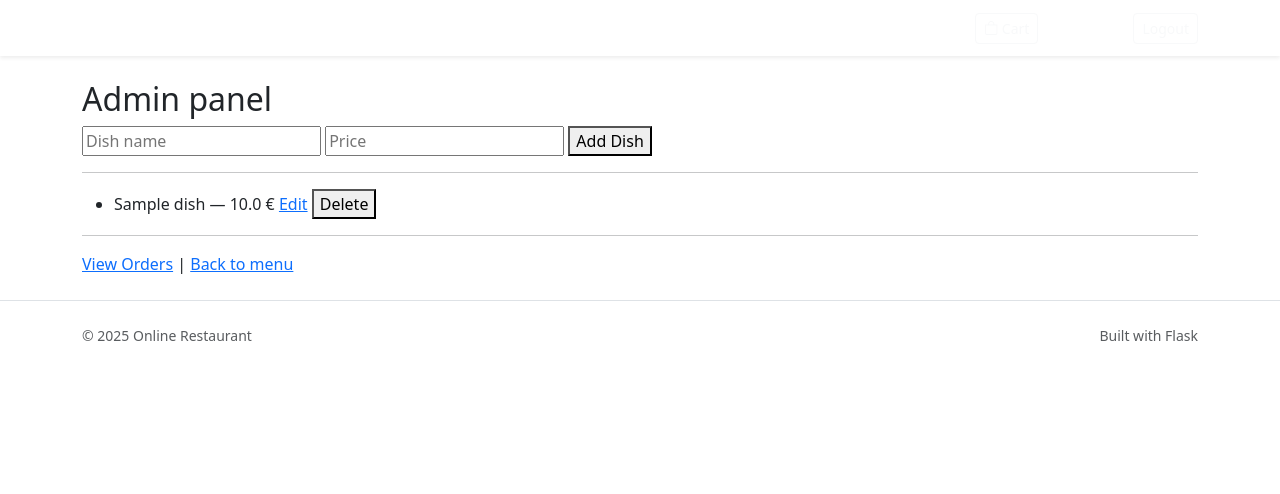
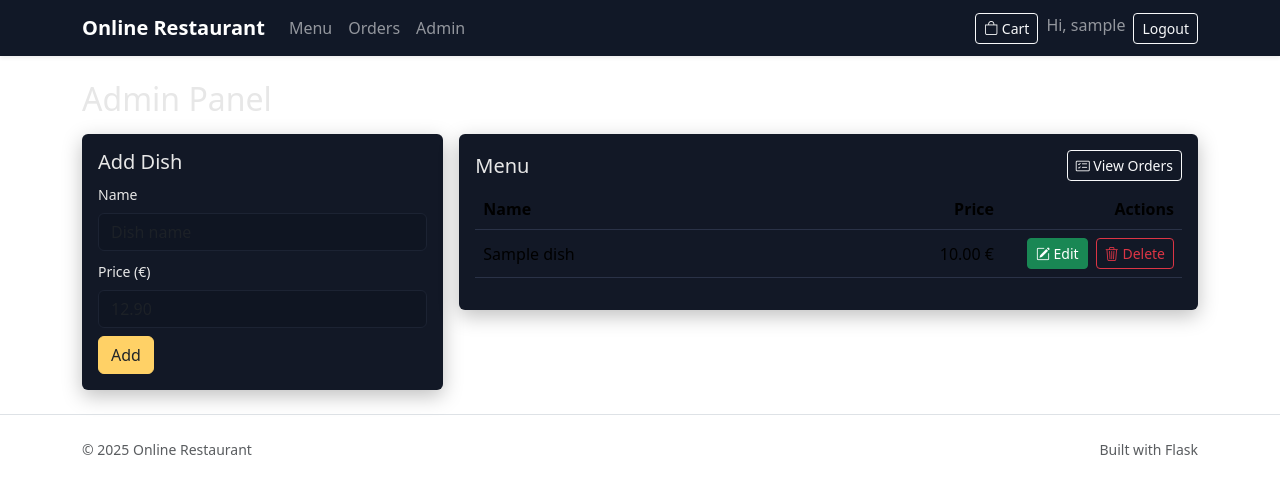
Before and after one commit to renvoxit/online-restaurant, a Flask app: page /admin in a window 1280 px wide. Shown: the top 494 px of the page. Run offline with Flask 3, Linux system fonts and the light colour scheme; a user stored in the database is signed in; tables that the repository leaves empty hold one stand-in row (values such as "Sample post"); some libraries are stand-ins or nearby versions.

Commit message:
added styles

```diff
--- /dev/null
+++ b/static/css/styles.css
@@ -0,0 +1,50 @@
+:root{
+  --brand:#111827;   /* near-black */
+  --accent:#FFD166;  /* warm accent for buttons/badges */
+  --bg:#0b0f16;      /* dark background */
+}
+
+.bg-brand { background: var(--brand) !important; }
+.bg-body  { background: var(--bg); color:#e7e7e7; }
+
+.card{
+  border: 0;
+  background: #121826;
+  color: #e7e7e7;
+  box-shadow: 0 6px 20px rgba(0,0,0,.25);
+}
+.card .list-group-item{
+  background: #0f1522;
+  color: #ddd;
+  border-color:#1c2333;
+}
+
+.btn-warning{
+  background: var(--accent);
+  border-color: var(--accent);
+  color:#212529;
+}
+.btn-warning:hover{ filter: brightness(.95); }
+
+.table{
+  color:#e7e7e7;
+  border-color:#2a3247;
+}
+.table > :not(caption) > * > * {
+  background-color: transparent !important;
+  border-bottom: 1px solid #2a3247;
+}
+.form-control, .form-select{
+  background:#0f1522;
+  border-color:#1c2333;
+  color:#e7e7e7;
+}
+.form-control:focus, .form-select:focus{
+  background:#0f1522;
+  color:#fff;
+  border-color:#33406a;
+  box-shadow: 0 0 0 .2rem rgba(51,64,106,.25);
+}
+
+a { color:#9cc9ff; }
+a:hover { color:#c7e1ff; }
--- a/templates/admin.html
+++ b/templates/admin.html
@@ -1,35 +1,78 @@
 {% extends 'base.html' %}
 {% block title %}Admin Panel{% endblock %}
 {% block content %}
-<h2>Admin panel</h2>
+<h2 class="mb-3">Admin Panel</h2>
 
-<form action="{{ url_for('admin.admin_panel') }}" method="post" class="add-form">
+<div class="row g-3">
+  <!-- Add dish -->
+  <div class="col-12 col-lg-4">
+    <div class="card h-100">
+      <div class="card-body">
+        <h5 class="card-title">Add Dish</h5>
+        <form action="{{ url_for('admin.add_dish') }}" method="post" class="mt-2">
           <input type="hidden" name="csrf_token" value="{{ csrf_token() }}">
-  <input type="text" name="name" placeholder="Dish name" required>
-  <input type="text" name="price" placeholder="Price" required>
-  <button type="submit">Add Dish</button>
+          <div class="mb-2">
+            <label class="form-label small">Name</label>
+            <input type="text" name="name" class="form-control" placeholder="Dish name" required>
+          </div>
+          <div class="mb-2">
+            <label class="form-label small">Price (€)</label>
+            <input type="text" name="price" class="form-control" placeholder="12.90" required>
+          </div>
+          <button type="submit" class="btn btn-warning">Add</button>
         </form>
+      </div>
+    </div>
+  </div>
 
-<hr>
+  <!-- Dish list -->
+  <div class="col-12 col-lg-8">
+    <div class="card">
+      <div class="card-body">
+        <div class="d-flex justify-content-between align-items-center mb-2">
+          <h5 class="card-title m-0">Menu</h5>
+          <a href="{{ url_for('admin.view_orders') }}" class="btn btn-outline-light btn-sm">
+            <i class="bi bi-card-checklist"></i> View Orders
+          </a>
+        </div>
 
-<ul>
+        {% if dishes %}
+          <div class="table-responsive">
+            <table class="table align-middle">
+              <thead>
+                <tr>
+                  <th>Name</th>
+                  <th class="text-end">Price</th>
+                  <th class="text-end" style="width:180px;">Actions</th>
+                </tr>
+              </thead>
+              <tbody>
               {% for dish in dishes %}
-  <li>
-    {{ dish.name }} — {{ dish.price }} €
-    <a href="{{ url_for('admin.edit_dish', dish_id=dish.id) }}">Edit</a>
-
-    <form action="{{ url_for('admin.delete_dish', dish_id=dish.id) }}" method="post" style="display:inline;">
+                <tr>
+                  <td>{{ dish.name }}</td>
+                  <td class="text-end">{{ '%.2f'|format(dish.price) }} €</td>
+                  <td class="text-end">
+                    <a href="{{ url_for('admin.edit_dish', dish_id=dish.id) }}" class="btn btn-sm btn-success me-1">
+                      <i class="bi bi-pencil-square"></i> Edit
+                    </a>
+                    <form action="{{ url_for('admin.delete_dish', dish_id=dish.id) }}" method="post" class="d-inline">
                       <input type="hidden" name="csrf_token" value="{{ csrf_token() }}">
-      <button type="submit" onclick="return confirm('Delete {{ dish.name }}?')">Delete</button>
+                      <button type="submit" class="btn btn-sm btn-outline-danger"
+                              onclick="return confirm('Delete {{ dish.name }}?')">
+                        <i class="bi bi-trash3"></i> Delete
+                      </button>
                     </form>
-  </li>
+                  </td>
+                </tr>
+              {% endfor %}
+              </tbody>
+            </table>
+          </div>
         {% else %}
-  <li>No dishes yet.</li>
-  {% endfor %}
-</ul>
-
-<hr>
-
-<a href="{{ url_for('admin.view_orders') }}">View Orders</a> |
-<a href="{{ url_for('main.menu') }}">Back to menu</a>
+          <p class="text-muted">No dishes yet.</p>
+        {% endif %}
+      </div>
+    </div>
+  </div>
+</div>
 {% endblock %}
```
Also changed, not shown: templates/admin_orders.html (+31 -15 lines), templates/cart.html (+29 -21 lines), templates/edit_dish.html (+24 -9 lines), templates/index.html (+17 -11 lines), templates/menu.html (+21 -18 lines), 1 other file. Lines whose indentation alone changed are shown as unchanged.
